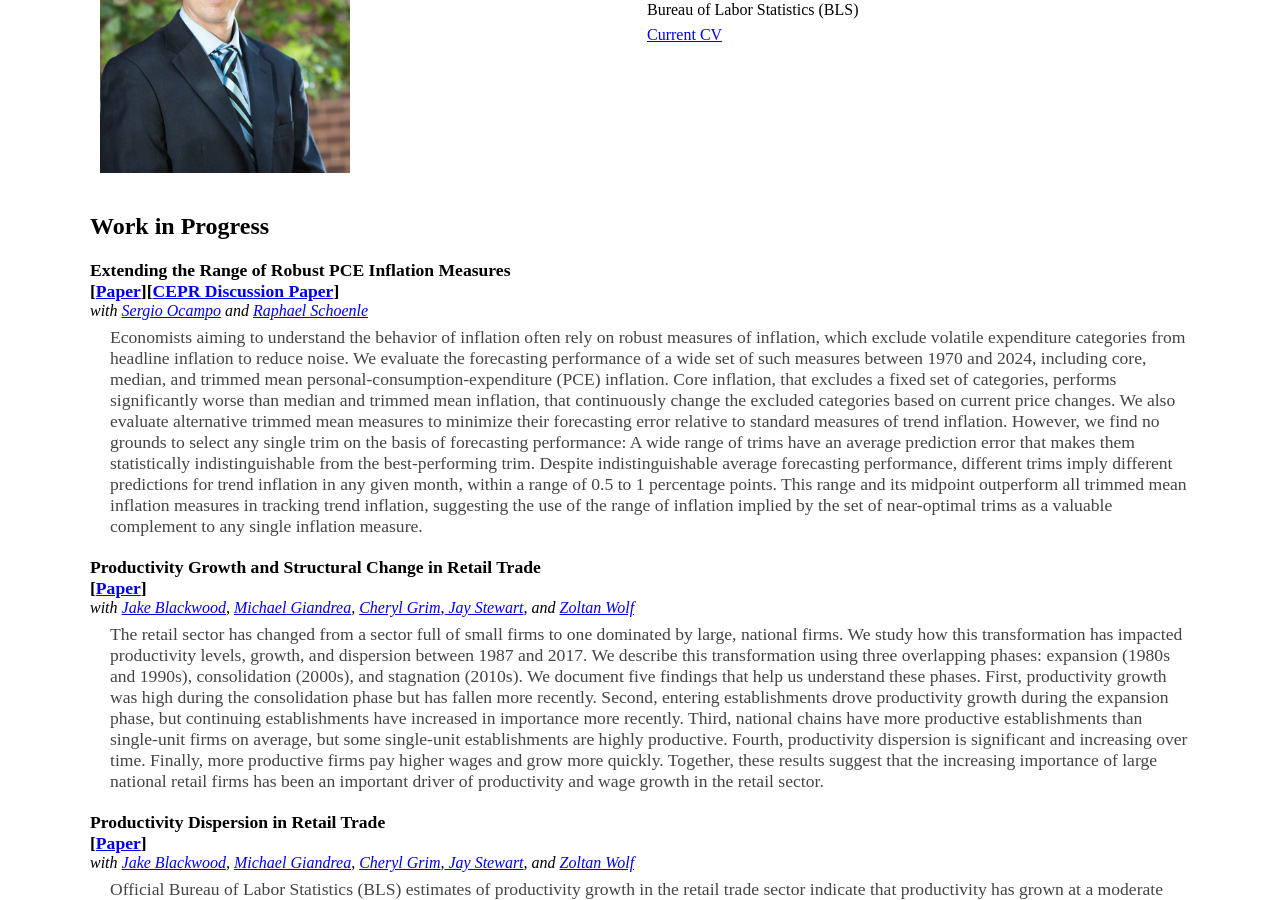
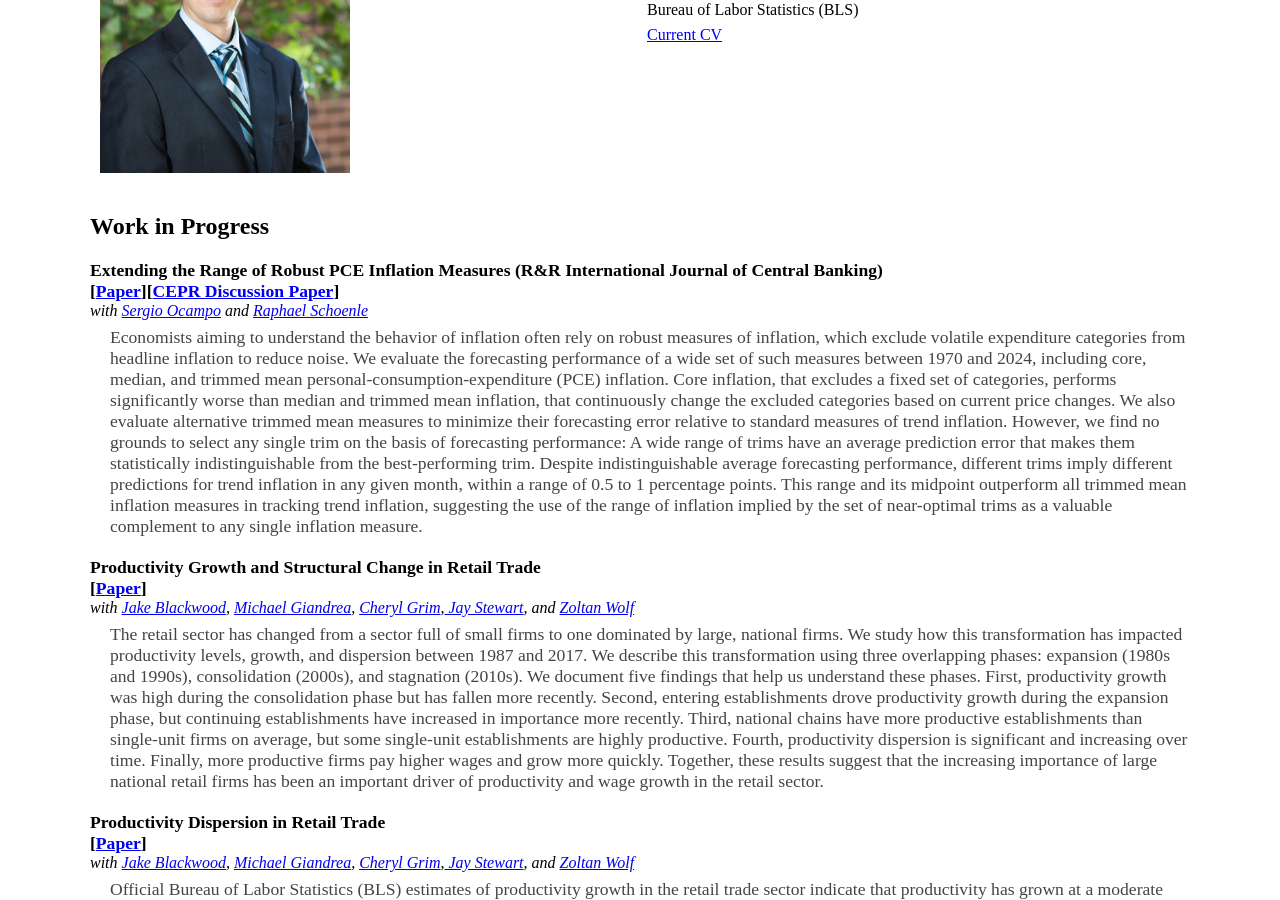
Before and after one commit to dominic-smith/dominic-smith.github.io, a Jekyll site: the page built from index.md, in a window 1280 px wide and 900 px high, scrolled down 339 px. Built offline with Jekyll 4.4.1, drawn with Linux system fonts in a browser that asks for light colours.

Commit message:
Update paper title and summary in index.md

```diff
--- a/index.md
+++ b/index.md
@@ -36,7 +36,7 @@ layout: default
 
 <h2>Work in Progress</h2>
 
-  <div class="paper">Extending the Range of Robust PCE Inflation Measures <br> [<a href="https://arxiv.org/pdf/2207.12494" rel="noopener noreferrer" target="_blank">Paper</a>][<a href="https://cepr.org/active/publications/discussion_papers/dp.php?dpno=17485" rel="noopener noreferrer" target="_blank">CEPR Discussion Paper</a>]</div>
+  <div class="paper">Extending the Range of Robust PCE Inflation Measures (R&R International Journal of Central Banking) <br> [<a href="https://arxiv.org/pdf/2207.12494" rel="noopener noreferrer" target="_blank">Paper</a>][<a href="https://cepr.org/active/publications/discussion_papers/dp.php?dpno=17485" rel="noopener noreferrer" target="_blank">CEPR Discussion Paper</a>]</div>
                 <div class="coauthors"> with <a href="https://sites.google.com/site/sergiocampod" rel="noopener noreferrer" target="_blank">Sergio Ocampo</a> and <a href="https://people.brandeis.edu/~schoenle/" rel="noopener noreferrer" target="_blank">Raphael Schoenle</a> </div>
  <div class="summary">Economists aiming to understand the behavior of inflation often rely on robust measures of inflation, which exclude volatile expenditure categories from headline inflation to reduce noise. We evaluate the forecasting performance of a wide set of such measures between 1970 and 2024, including core, median, and trimmed mean personal-consumption-expenditure (PCE) inflation. Core inflation, that excludes a fixed set of categories, performs significantly worse than median and trimmed mean inflation, that continuously change the excluded categories based on current price changes. We also evaluate alternative trimmed mean measures to minimize their forecasting error relative to standard measures of trend inflation. However, we find no grounds to select any single trim on the basis of forecasting performance: A wide range of trims have an average prediction error that makes them statistically indistinguishable from the best-performing trim. Despite indistinguishable average forecasting performance, different trims imply different predictions for trend inflation in any given month, within a range of 0.5 to 1 percentage points. This range and its midpoint outperform all trimmed mean inflation measures in tracking trend inflation, suggesting the use of the range of inflation implied by the set of near-optimal trims as a valuable complement to any single inflation measure.  </div>
 
```
